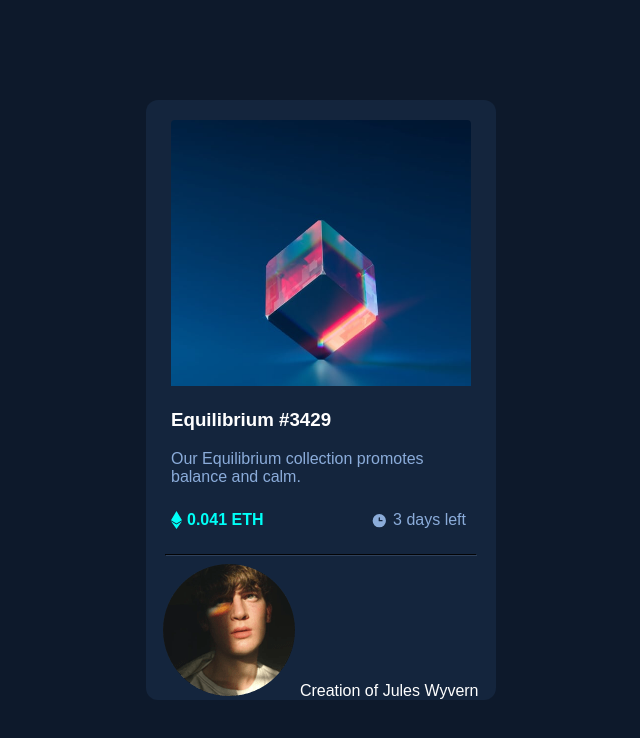
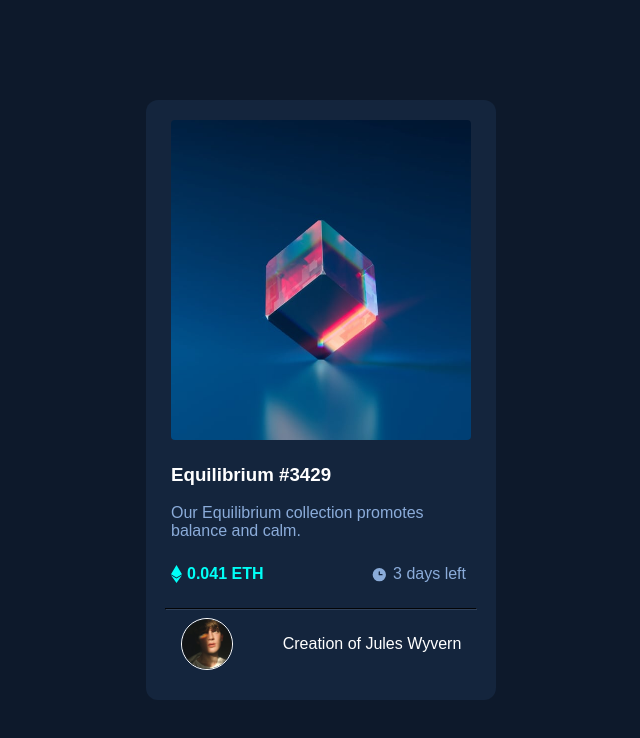
Before and after one commit to Noby707/FrontendMentorChallenges, a plain HTML site: page nft-preview-card-component-main/index.html in a window 1280 px wide. Shown: the whole page, without its empty margins (319-959 px from the left). Drawn offline with Linux system fonts and the light colour scheme.

Commit message:
Set up profile section styles

```diff
--- a/nft-preview-card-component-main/index.html
+++ b/nft-preview-card-component-main/index.html
@@ -52,7 +52,7 @@
     <hr>
 
     <div class="profile-section">
-      <img src="./images/image-avatar.png" alt="image-avatar">
+      <img id="profileImg" src="./images/image-avatar.png" alt="image-avatar">
       <span id="profileInfo">Creation of Jules Wyvern</span>
     </div>
   </div>
--- a/nft-preview-card-component-main/style.css
+++ b/nft-preview-card-component-main/style.css
@@ -84,3 +84,16 @@ hr {
 #currTime {
   color: hsl(215, 51%, 70%);
 }
+
+.profile-section {
+  display: flex;
+  justify-content: space-between;
+  align-items: center;
+}
+
+#profileImg {
+  width: 50px;
+  margin-right: 50px;
+  border: 1px solid white;
+  border-radius: 100px;
+}
```
